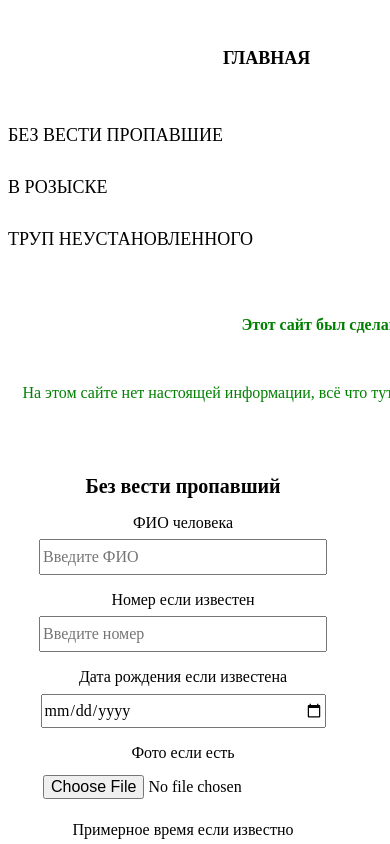
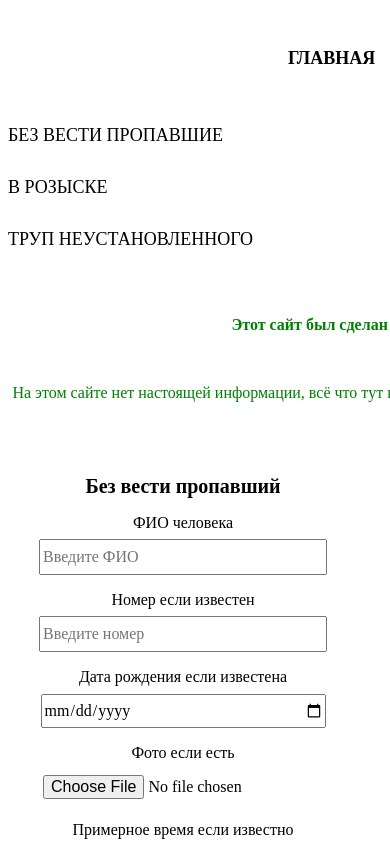
Before and after one commit to Giramon/rabota, a plain HTML site: page index.html in a window 390 px wide. Shown: the top 844 px of the page. Drawn offline with Linux system fonts and the light colour scheme.

Commit message:
Update style.css

```diff
--- a/css/style.css
+++ b/css/style.css
@@ -282,7 +282,7 @@ li {
         font-weight: bold;
         line-height: 100px;
         font-size: 18px;
-        margin-left: -85px;
+        margin-left: -20px;
     }
     a {
         text-decoration: none;
@@ -312,7 +312,7 @@ li {
     }
     main{
         padding-bottom: 100px;
-        width: 700px;
+        width: 680px;
         margin: 0 auto;
     }
     #mainnav li.active a {
@@ -323,7 +323,6 @@ li {
         text-transform: uppercase;
         text-decoration: none;
         line-height: 50px;
-
         width: 600px;
         text-align: left;
     }
```
